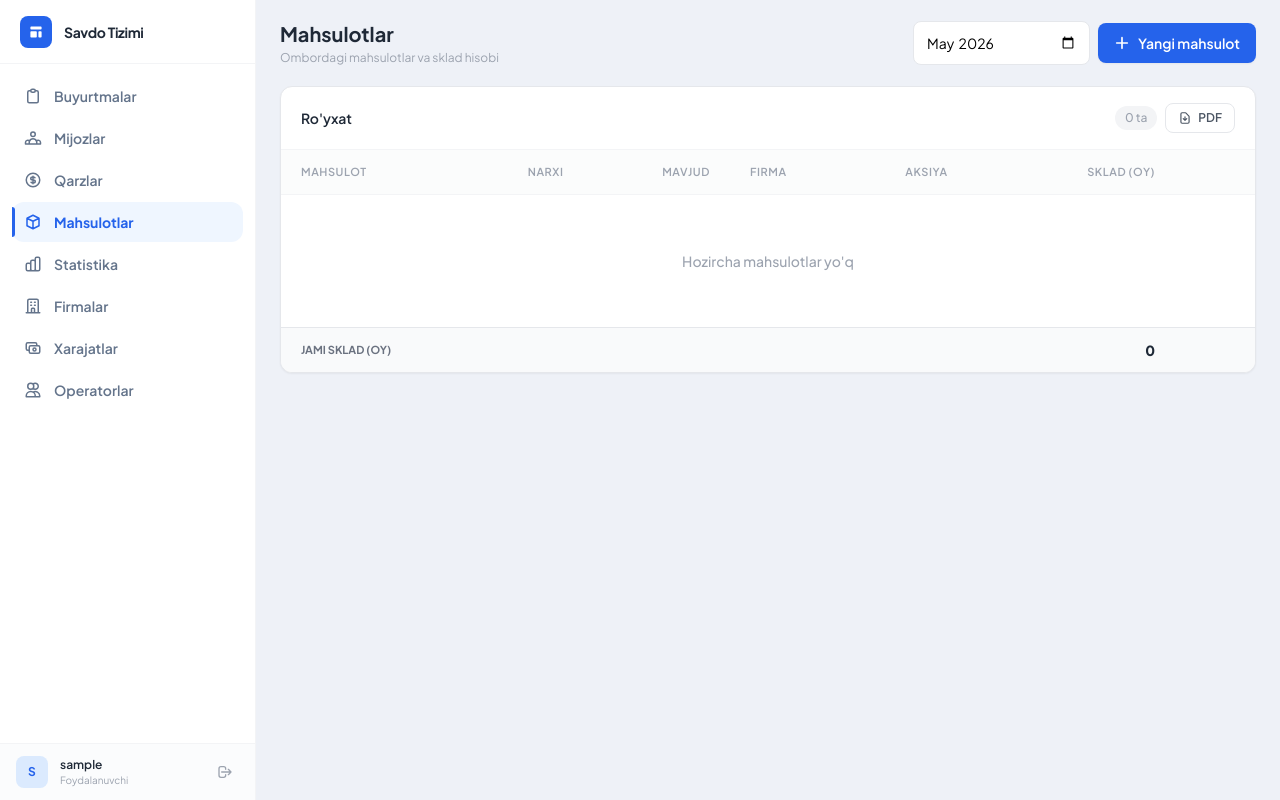
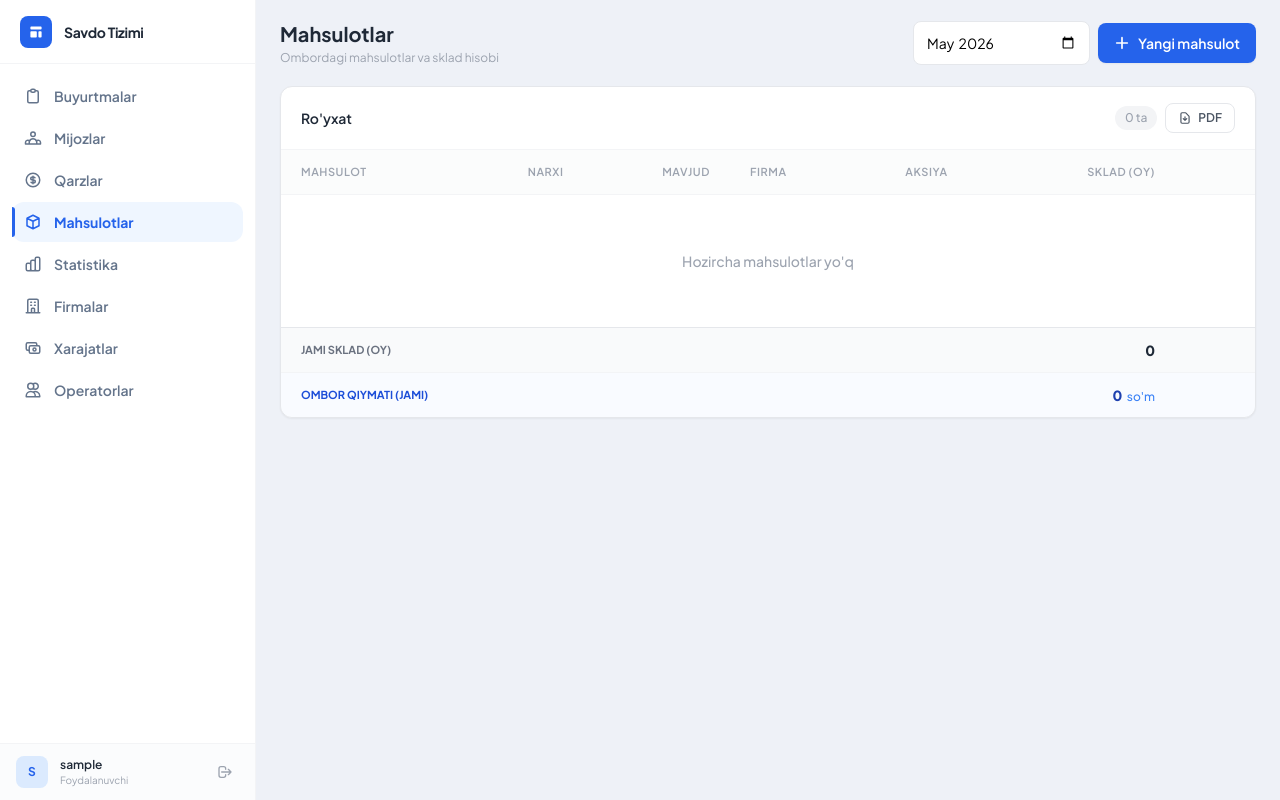
Before and after one commit to komronium/ledger-app, a Django app: page /product/ in a window 1280 px wide. Run offline with Django 5.2, Linux system fonts and the light colour scheme; the visitor is signed in with stand-in values (Sample User, id 1); data that the repository does not hold is empty; some libraries are stand-ins or nearby versions.

```diff
--- a/finance/views.py
+++ b/finance/views.py
@@ -847,15 +847,18 @@ class ProductView(AdminOnlyMixin, View):
                 free_map[pid] = free_map.get(pid, 0) + free
 
         total_deducted = 0
+        total_inventory_value = 0
         for product in products:
             product.total_deducted = deducted_map.get(product.id, 0)
             product.total_free = free_map.get(product.id, 0)
             total_deducted += product.total_deducted
+            total_inventory_value += (product.price or 0) * (product.quantity or 0)
 
         context = {
             "products": products,
             "suppliers": Supplier.objects.all(),
             "total_quantity": total_deducted,
+            "total_inventory_value": total_inventory_value,
             "page": "product",
             "selected_month": selected_month,
         }
--- a/templates/product.html
+++ b/templates/product.html
@@ -131,6 +131,14 @@
                 <tr class="border-t border-gray-200 bg-gray-50">
                     <td colspan="5" class="px-5 py-3 text-[11px] font-bold text-gray-500 uppercase">Jami sklad (oy)</td>
                     <td class="px-5 py-3 text-right font-black text-gray-800">{{ total_quantity|format_currency }}</td>
+                    <td></td>
+                </tr>
+                <tr class="border-t border-gray-100 bg-blue-50/40">
+                    <td colspan="5" class="px-5 py-3 text-[11px] font-bold text-blue-700 uppercase">Ombor qiymati (jami)</td>
+                    <td class="px-5 py-3 text-right whitespace-nowrap">
+                        <span class="font-black text-blue-800">{{ total_inventory_value|format_currency }}</span>
+                        <span class="text-xs text-blue-500 ml-0.5">so'm</span>
+                    </td>
                     <td></td>
                 </tr>
             </tfoot>
```
